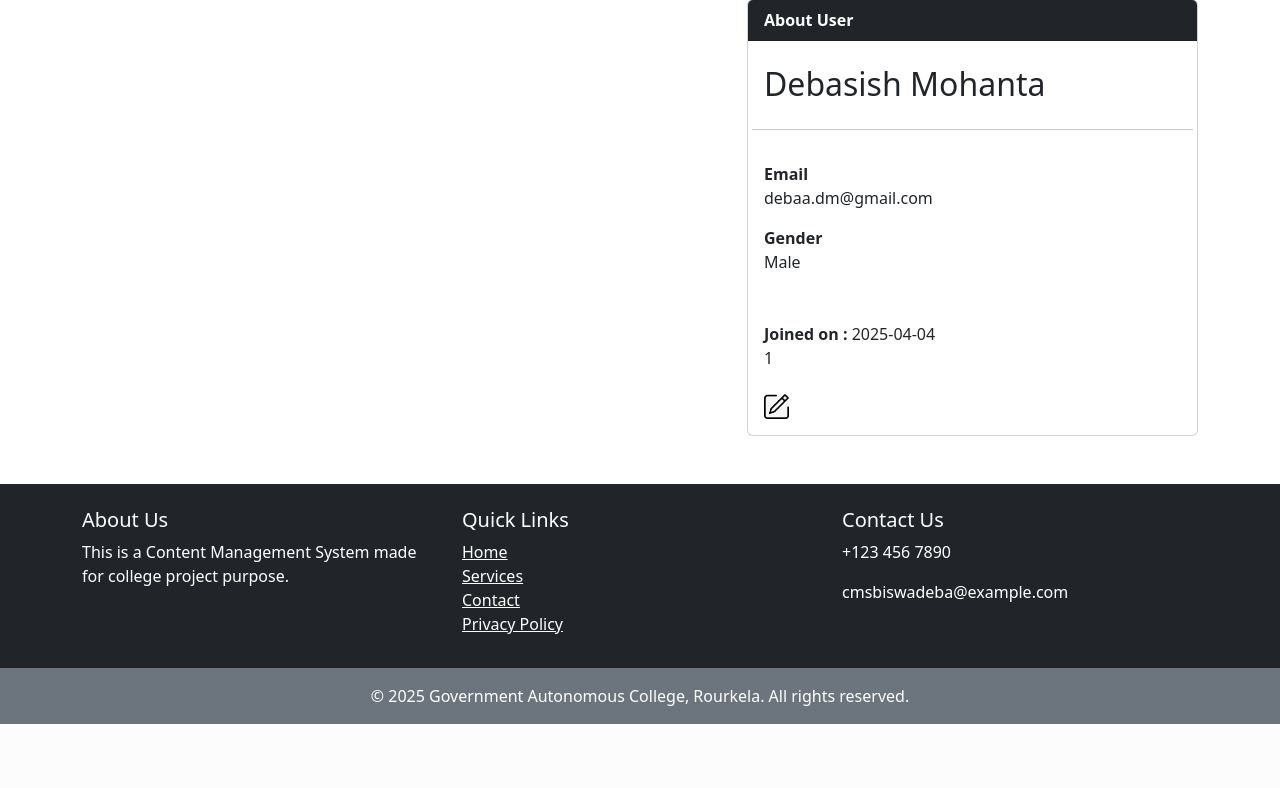
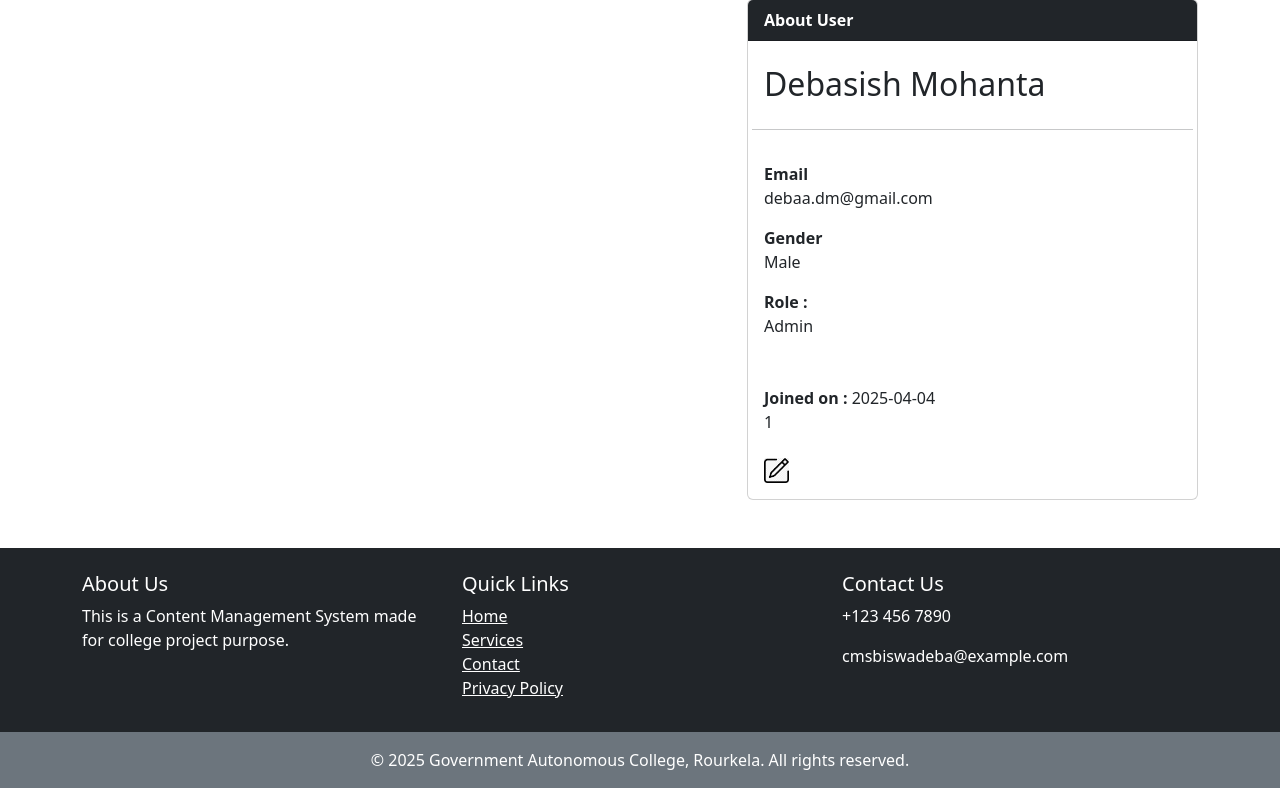
Before and after one commit to BSgotgit/CMS, a PHP site: page /user.php in a window 1280 px wide. Shown: the part 81-869 px from the top of the page. Before the commit the page ends 805 px from the top, so only its background shows below. Run offline with PHP 8.4, Linux system fonts and the light colour scheme; a user stored in the database is signed in; data comes from the database, SQL or seed files in the repository; data that the repository does not hold is empty.

Commit message:
added role lable in profile panel

```diff
--- a/user.php
+++ b/user.php
@@ -87,6 +87,11 @@ echo           '</div>
                <span class="card-text"> <b>Gender</b> </span><br>
                 <p class="card-text"> <?php echo $_SESSION['gender']?> </p>
               </div>
+
+              <div class="col-lg-12 mt-3">
+               <span class="card-text"> <b>Role :</b></span>
+                <p class="card-text"> <?php echo ucfirst($_SESSION['role']);?> </p>
+              </div>
             </div>
             <br><br>
             <div class="row">
```
